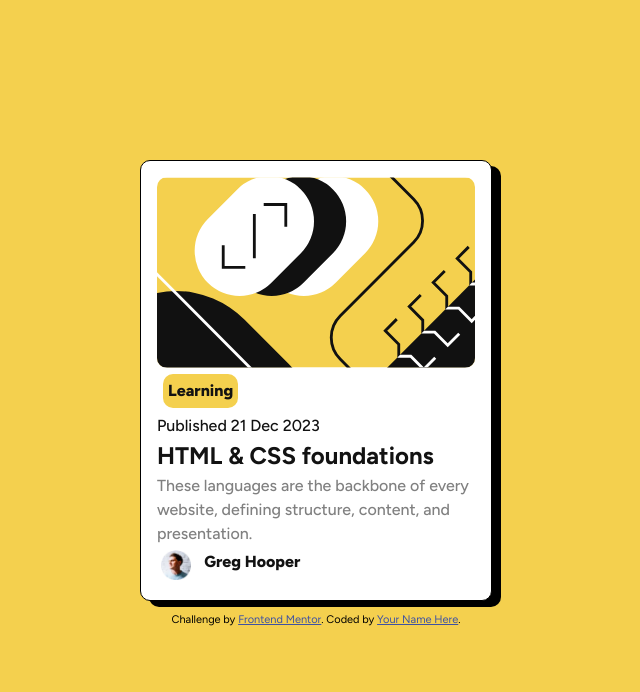
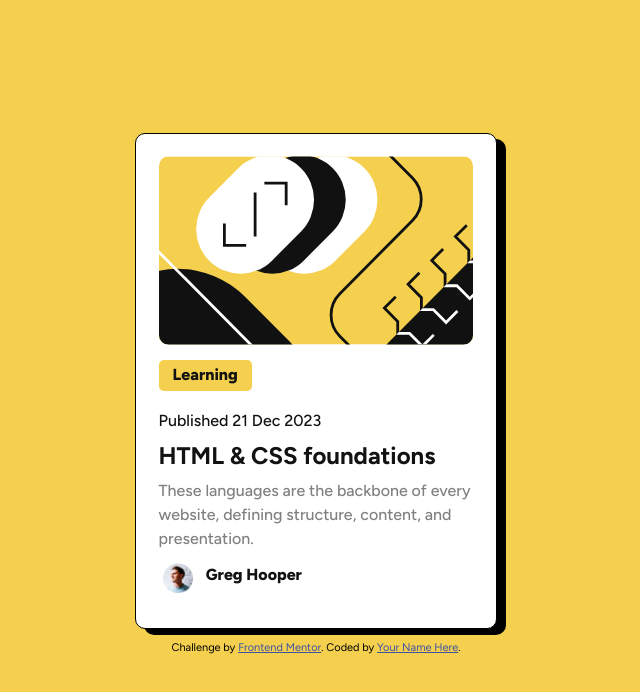
Before and after one commit to Randomgituser69/Blog-preview-card-, a website: page index.html in a window 1280 px wide. Shown: the whole page, without its empty margins (324-964 px from the left). Drawn offline with Linux system fonts and the light colour scheme.

Commit message:
hard hardy

```diff
--- a/index.html
+++ b/index.html
@@ -24,14 +24,17 @@
   <body>
     <main>
       <section class="card">
-        <img src="illustration-article.svg" />
-          <p class="topic">Learning</p>
+        <img
+          src="illustration-article.svg"
+          alt="illustration depicting an article"
+        />
+        <p class="topic">Learning</p>
 
         <p class="publish">Published 21 Dec 2023</p>
 
         <h2><a href="#">HTML & CSS foundations</a></h2>
 
-        <p>
+        <p class="description">
           These languages are the backbone of every website, defining structure,
           content, and presentation.
         </p>
--- a/style.css
+++ b/style.css
@@ -93,18 +93,19 @@ body {
 .card {
   position: relative;
   margin: auto;
-  max-width: 22rem;
+  max-width: 22.6rem;
   background-color: var(--White);
   border-radius: 10px;
   border: 1px solid black;
-  padding: 1em;
+  padding: 1.4em;
   box-shadow: 9px 6px #000;
 }
- p {
+p {
   font-weight: 500;
   color: var(--Grey);
 }
 .card a:hover {
+  position: absolute;
   color: var(--Yellow);
 }
 .card a {
@@ -116,31 +117,34 @@ body {
   flex-direction: row;
   gap: 0.8em;
   padding: 4px;
+  margin: 8px 0;
+  align-content: end;
 }
 .profile img {
-  display: inline-block;
-  align-self: start;
+  display: flex;
   width: 1.9rem;
   height: 1.9rem;
 }
-.content {
-  padding: 5px;
+ .profile p {
+  color: var(--Black);
+  font-weight: 800;
+}
+h2,
+.description,
+.publish {
+  margin: 0.2em 0;
 }
 .topic {
   display: inline-block;
   background-color: var(--Yellow);
-  padding: 5px;
-  margin: 6px;
-  border-radius: 10px;
+  padding: 3.5px 14px;
+  margin: 15.3px 0;
+  border-radius: 5px;
   font-weight: 800;
   color: var(--Black);
 }
 .publish {
   font-weight: 500;
-  color: var(--Black);
-}
-.profile p {
-  font-weight: 800;
   color: var(--Black);
 }
 /*
```
Also changed, not shown: 1 other file.
